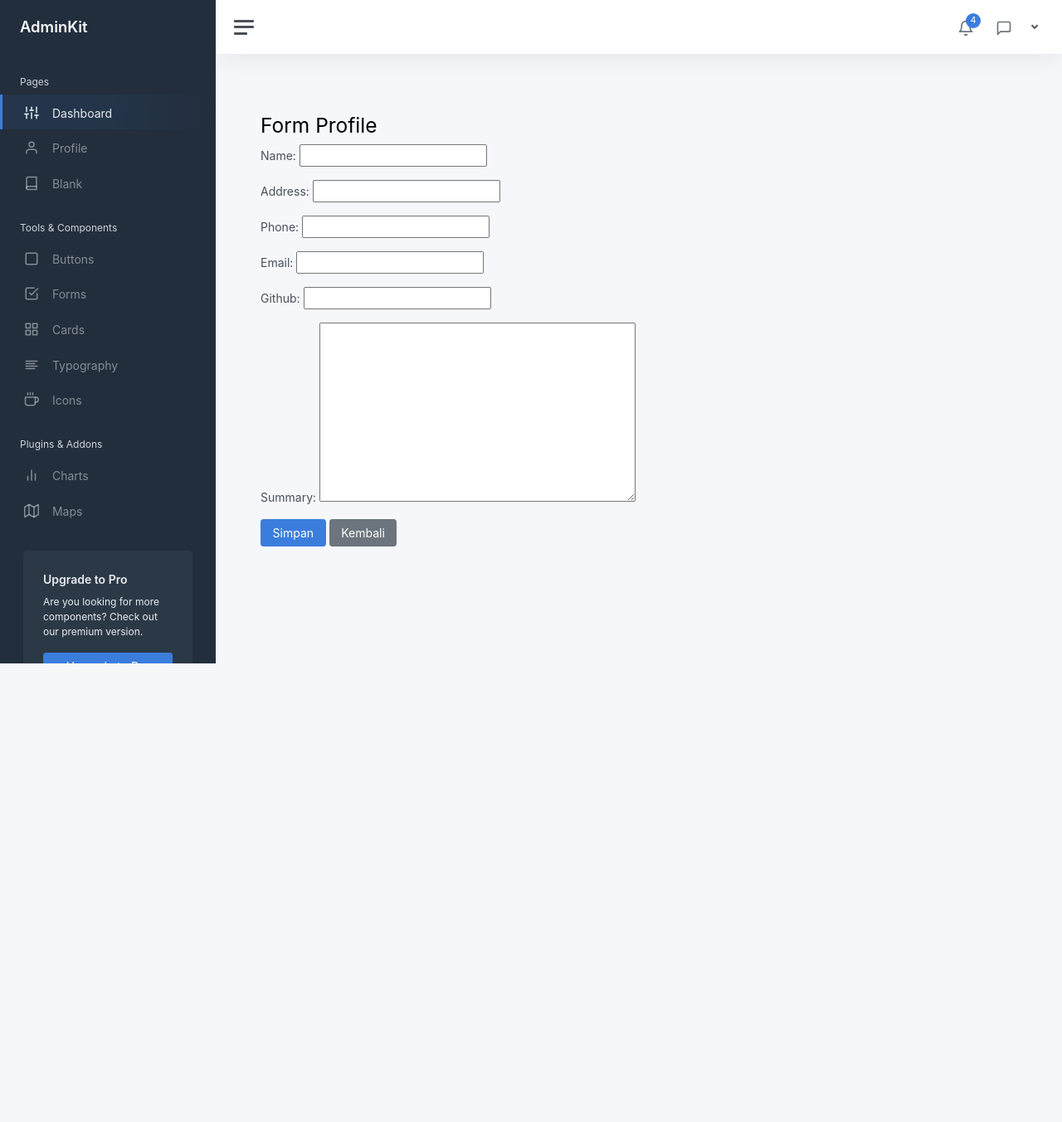
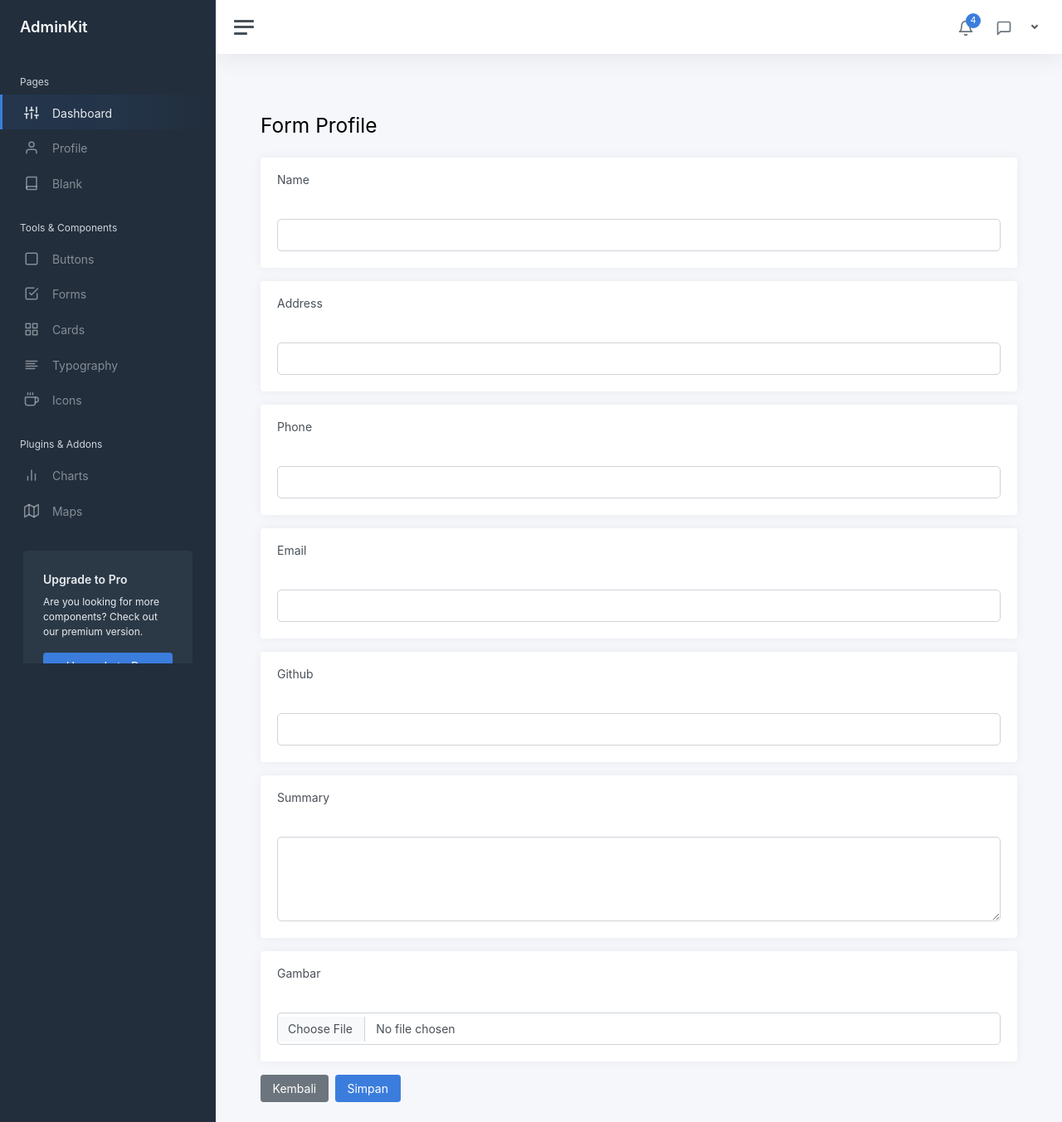
Before and after one commit to nadiadur/cv_nadia, a Django app: page /dashboard/profiles/create/ in a window 1280 px wide. Shown: the whole page at 83% size. Before the commit the page ends 800 px from the top, so only its background shows below. Run offline with Django 5.2, Linux system fonts and the light colour scheme; some libraries are stand-ins or nearby versions.

Commit message:
admin custom 3

```diff
--- a/backend/cv_api/forms.py
+++ b/backend/cv_api/forms.py
@@ -4,4 +4,13 @@ from .models import Profile
 class ProfileForm(forms.ModelForm):
     class Meta:
         model = Profile
-        fields = ['name', 'address', 'phone', 'email', 'github', 'summary']
+        fields = ['name', 'address', 'phone', 'email', 'github', 'summary', 'image']
+        widgets = {
+            'name': forms.TextInput(attrs={'class': 'form-control'}),
+            'address': forms.TextInput(attrs={'class': 'form-control'}),
+            'phone': forms.TextInput(attrs={'class': 'form-control'}),
+            'email': forms.EmailInput(attrs={'class': 'form-control'}),
+            'github': forms.URLInput(attrs={'class': 'form-control'}),
+            'summary': forms.Textarea(attrs={'class': 'form-control', 'rows': 4}),
+            'image': forms.ClearableFileInput(attrs={'class': 'form-control'}),
+        }
--- a/backend/cv_api/models.py
+++ b/backend/cv_api/models.py
@@ -10,6 +10,7 @@ class Profile(models.Model):
     github = models.CharField(max_length=100, blank=True, null=True)
     summary = models.TextField()
     image = models.ImageField(upload_to='profile_images/', blank=True, null=True)
+
 
     def __str__(self):
         return self.name
--- a/backend/cv_api/views.py
+++ b/backend/cv_api/views.py
@@ -1,6 +1,4 @@
 from django.shortcuts import render, redirect, get_object_or_404
-
-# Create your views here.
 from rest_framework import viewsets
 from .models import Profile
 from .forms import ProfileForm
@@ -10,13 +8,15 @@ class ProfileViewSet(viewsets.ModelViewSet):
     queryset = Profile.objects.all()
     serializer_class = ProfileSerializer
 
+
 def profile_list(request):
     profiles = Profile.objects.all()
     return render(request, 'frontend/profiles/list.html', {'profiles': profiles})
 
+
 def profile_create(request):
     if request.method == 'POST':
-        form = ProfileForm(request.POST)
+        form = ProfileForm(request.POST, request.FILES)  # ✅ tambahkan request.FILES
         if form.is_valid():
             form.save()
             return redirect('profile_list')
@@ -24,10 +24,11 @@ def profile_create(request):
         form = ProfileForm()
     return render(request, 'frontend/profiles/form.html', {'form': form})
 
+
 def profile_edit(request, pk):
     profile = get_object_or_404(Profile, pk=pk)
     if request.method == 'POST':
-        form = ProfileForm(request.POST, instance=profile)
+        form = ProfileForm(request.POST, request.FILES, instance=profile)  # ✅ request.FILES juga di sini
         if form.is_valid():
             form.save()
             return redirect('profile_list')
@@ -35,6 +36,7 @@ def profile_edit(request, pk):
         form = ProfileForm(instance=profile)
     return render(request, 'frontend/profiles/form.html', {'form': form})
 
+
 def profile_delete(request, pk):
     profile = get_object_or_404(Profile, pk=pk)
     if request.method == 'POST':
--- a/backend/frontend/static/templates/frontend/profiles/form.html
+++ b/backend/frontend/static/templates/frontend/profiles/form.html
@@ -1,12 +1,109 @@
 {% extends "frontend/base.html" %}
+
+{% block title %}Form Profile{% endblock %}
+
 {% block content %}
 <div class="container mt-4">
-    <h2>Form Profile</h2>
-    <form method="post">
+    <h2 class="mb-4">Form Profile</h2>
+    <form method="post" enctype="multipart/form-data">
         {% csrf_token %}
-        {{ form.as_p }}
-        <button type="submit" class="btn btn-primary">Simpan</button>
-        <a href="{% url 'profile_list' %}" class="btn btn-secondary">Kembali</a>
+
+        <!-- Name -->
+        <div class="card mb-3">
+            <div class="card-header">Name</div>
+            <div class="card-body">
+                {{ form.name }}
+                {% for error in form.name.errors %}
+                    <div class="text-danger small">{{ error }}</div>
+                {% endfor %}
+            </div>
+        </div>
+
+        <!-- Address -->
+        <div class="card mb-3">
+            <div class="card-header">Address</div>
+            <div class="card-body">
+                {{ form.address }}
+                {% for error in form.address.errors %}
+                    <div class="text-danger small">{{ error }}</div>
+                {% endfor %}
+            </div>
+        </div>
+
+        <!-- Phone -->
+        <div class="card mb-3">
+            <div class="card-header">Phone</div>
+            <div class="card-body">
+                {{ form.phone }}
+                {% for error in form.phone.errors %}
+                    <div class="text-danger small">{{ error }}</div>
+                {% endfor %}
+            </div>
+        </div>
+
+        <!-- Email -->
+        <div class="card mb-3">
+            <div class="card-header">Email</div>
+            <div class="card-body">
+                {{ form.email }}
+                {% for error in form.email.errors %}
+                    <div class="text-danger small">{{ error }}</div>
+                {% endfor %}
+            </div>
+        </div>
+
+        <!-- Github -->
+        <div class="card mb-3">
+            <div class="card-header">Github</div>
+            <div class="card-body">
+                {{ form.github }}
+                {% for error in form.github.errors %}
+                    <div class="text-danger small">{{ error }}</div>
+                {% endfor %}
+            </div>
+        </div>
+
+        <!-- Summary -->
+        <div class="card mb-3">
+            <div class="card-header">Summary</div>
+            <div class="card-body">
+                {{ form.summary }}
+                {% for error in form.summary.errors %}
+                    <div class="text-danger small">{{ error }}</div>
+                {% endfor %}
+            </div>
+        </div>
+        <div class="card mb-3">
+    <div class="card-header">Gambar</div>
+    <div class="card-body">
+        {{ form.image }}
+        {% for error in form.image.errors %}
+            <div class="text-danger small">{{ error }}</div>
+        {% endfor %}
+    </div>
+</div>
+
+
+        <!-- Tombol -->
+        <div class="d-flex gap-2 mt-3">
+            <a href="{% url 'profile_list' %}" class="btn btn-secondary">Kembali</a>
+            <button type="submit" class="btn btn-primary">Simpan</button>
+        </div>
     </form>
 </div>
+
+<style>
+.card input, .card textarea, .card select {
+    width: 100%;
+    padding: 8px 12px;
+    border-radius: 5px;
+    border: 1px solid #ced4da;
+}
+
+.card input:focus, .card textarea:focus, .card select:focus {
+    border-color: #495057;
+    outline: none;
+    box-shadow: none;
+}
+</style>
 {% endblock %}
```
Also changed, not shown: backend/frontend/static/templates/frontend/profiles/list.html (+10 -1 lines), backend/frontend/views.py (+41 -67 lines), backend/media/profile_images/Screenshot_6.png (added), backend/media/profile_images/WhatsApp_Image_2025-08-09_at_7_qniNpeH.31.41_PM.jpeg (added).
